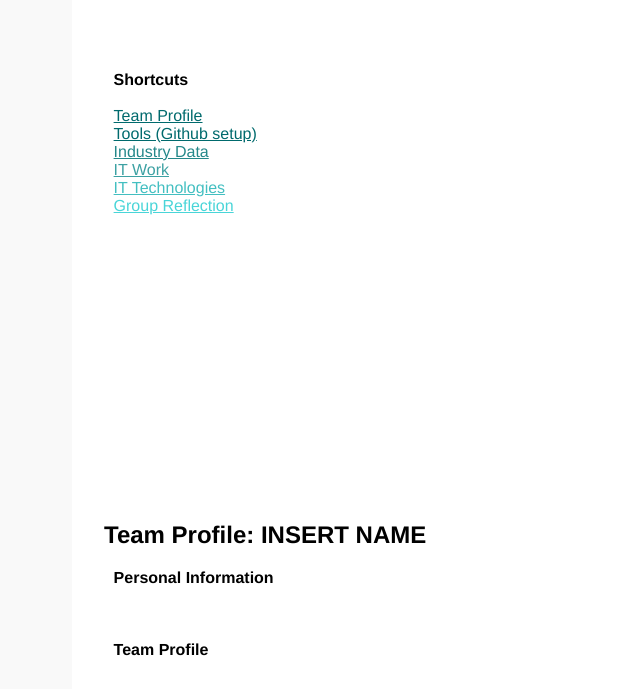
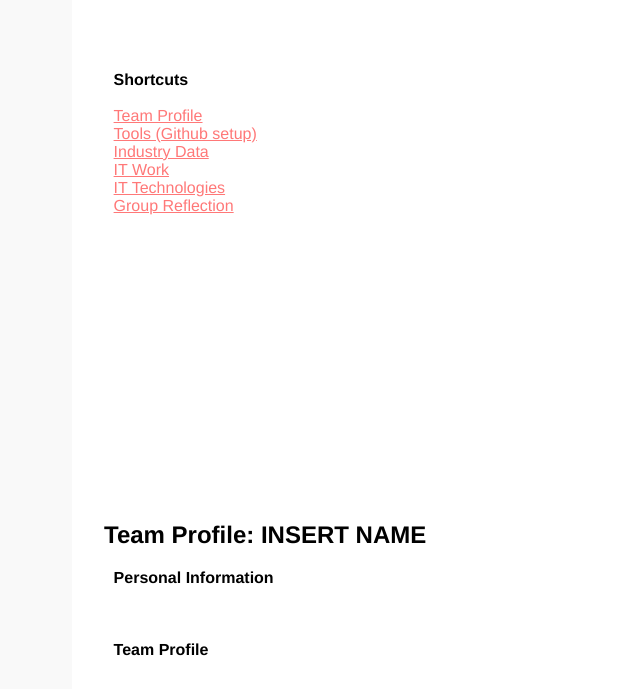
Before and after one commit to indiosbornethorne/TeamProject1, a plain HTML site: page index.html in a window 1280 px wide. Shown: the part 111-800 px from the top of the page, without its empty margins (56-696 px from the left). Drawn offline with Linux system fonts and the light colour scheme.

Commit message:
slight changes

```diff
--- a/index.html
+++ b/index.html
@@ -18,12 +18,12 @@
         <br>
             <br>
 
-    <a href="#Team Profile" style="color: #006A6D">Team Profile</a><br>
-    <a href="#Tools" style="color: #006A6D">Tools (Github setup)</a><br>
-    <a href="#Industry Data" style="color: #25888A">Industry Data</a><br>
-    <a href="#IT Work" style="color: #3DA1A3">IT Work</a><br>
-    <a href="#IT Technologies" style="color: #43bfc1">IT Technologies</a><br>
-    <a href="#Group Reflection" style="color: #49d5d8">Group Reflection</a><br>
+    <a href="#Team Profile" style="color: #ff7878">Team Profile</a><br>
+    <a href="#Tools" style="color: #ff7878">Tools (Github setup)</a><br>
+    <a href="#Industry Data" style="color: #ff7878">Industry Data</a><br>
+    <a href="#IT Work" style="color: #ff7878">IT Work</a><br>
+    <a href="#IT Technologies" style="color: #ff7878">IT Technologies</a><br>
+    <a href="#Group Reflection" style="color: #ff7878">Group Reflection</a><br>
 
     </p>
 
@@ -72,7 +72,7 @@
     <h2>Tools (Github Setup)</h2>
         <b>Our Personal Github websites (Assignment 1)</b>
         <p style="margin-left: 1%">
-            <a href="https://indiosbornethorne.github.io/MyProfile/" style="color: #006A6D">Indi</a>
+            <a href="https://indiosbornethorne.github.io/MyProfile/" style="color: #ff7878">Indi</a>
         <br>
         <br>
         <br>
```
